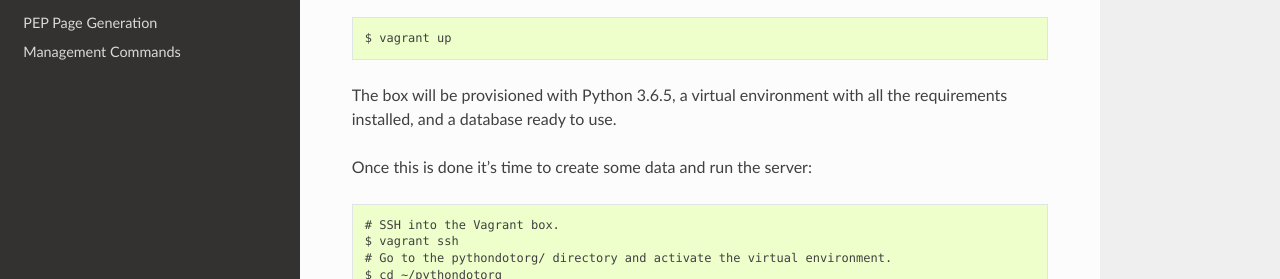
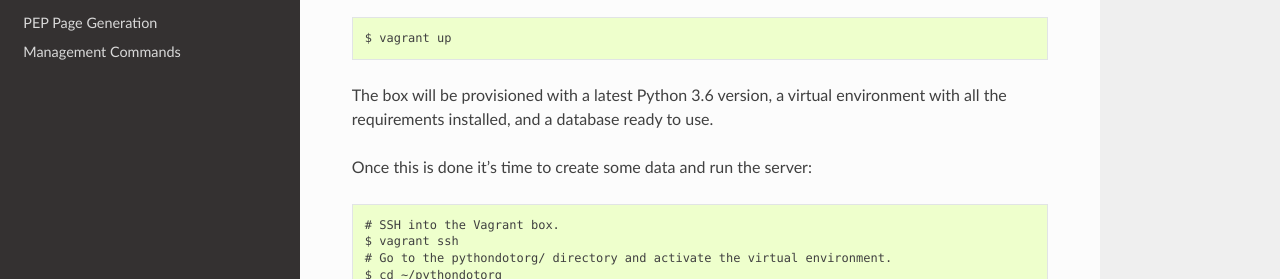
Before and after one commit to python/pythondotorg, a Sphinx documentation site: the page built from docs/source/install.rst, in a window 1280 px wide and 900 px high. Shown: the part 391-670 px from the top of the window. Built offline with Sphinx 7.4.7 and the Read the Docs theme 2.0.0, drawn with Linux system fonts in a browser that asks for light colours.

Commit message:
Remove not needed packages and clean up upgrading to bento/ubuntu-18.04.
Removed libxml2-dev, libxslt-dev from packages installed when running
vagrant up.
Removed # - acl comment.
Changed python version description to latest python 3.6 version in
install.rst.

Cloned peps repo, run make -j to build html.
Run vagrant box and run .manage.py generate_pep_pages - all ok,
 peps content accessible once server run.
To be sure I have done the same not in vagrant - on local development
and again all worked.
All tests pass in both environments.

Co-authored-by: Gautier <ghayoun@gmail.com>

```diff
--- a/docs/source/install.rst
+++ b/docs/source/install.rst
@@ -18,8 +18,8 @@
 
     $ vagrant up
 
-The box will be provisioned with Python 3.6.5, a virtual environment with all
-the requirements installed, and a database ready to use.
+The box will be provisioned with a latest Python 3.6 version, a virtual
+environment with all the requirements installed, and a database ready to use.
 
 Once this is done it's time to create some data and run the server::
 
```
Also changed, not shown: 1 other file.
